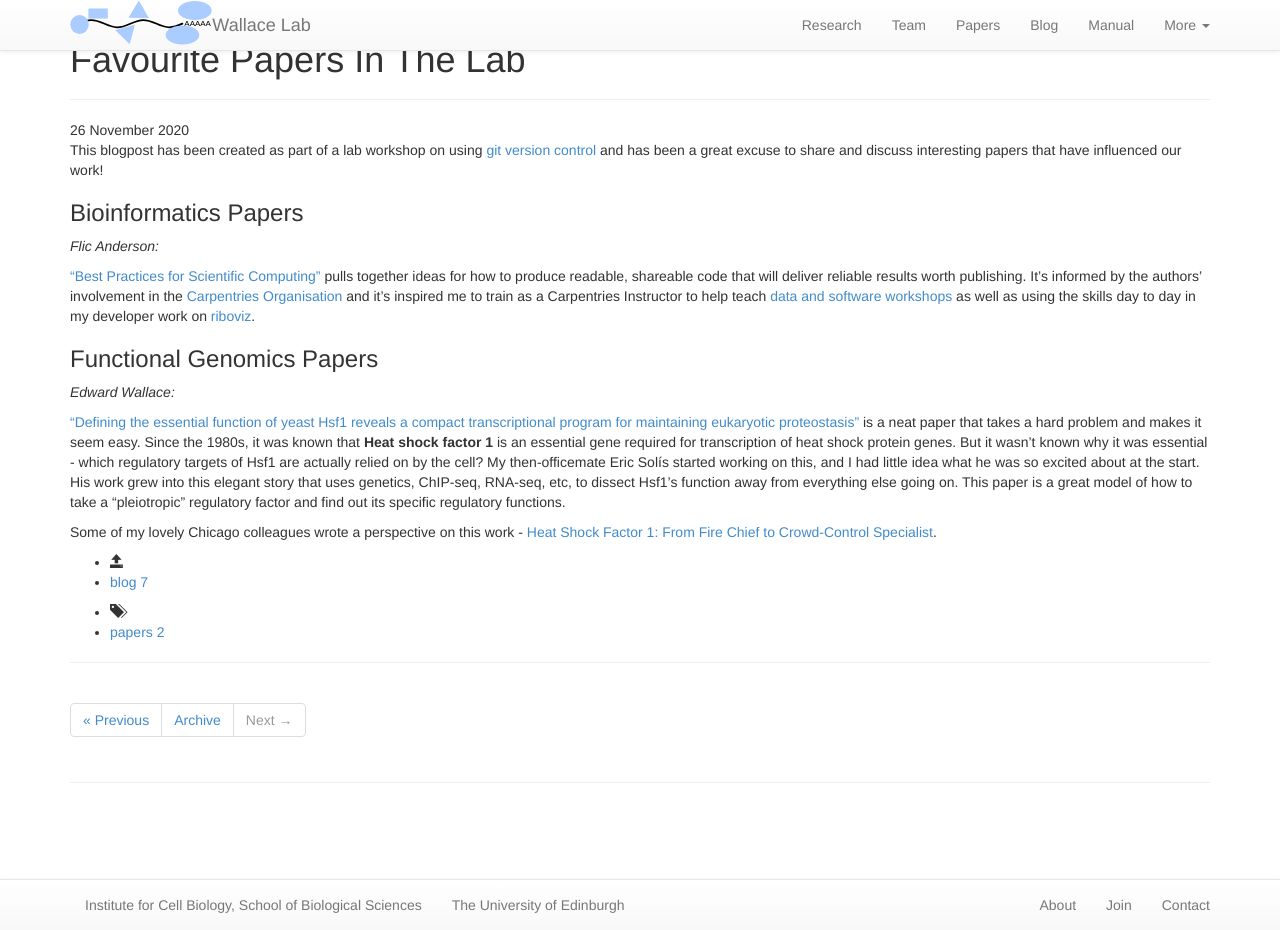
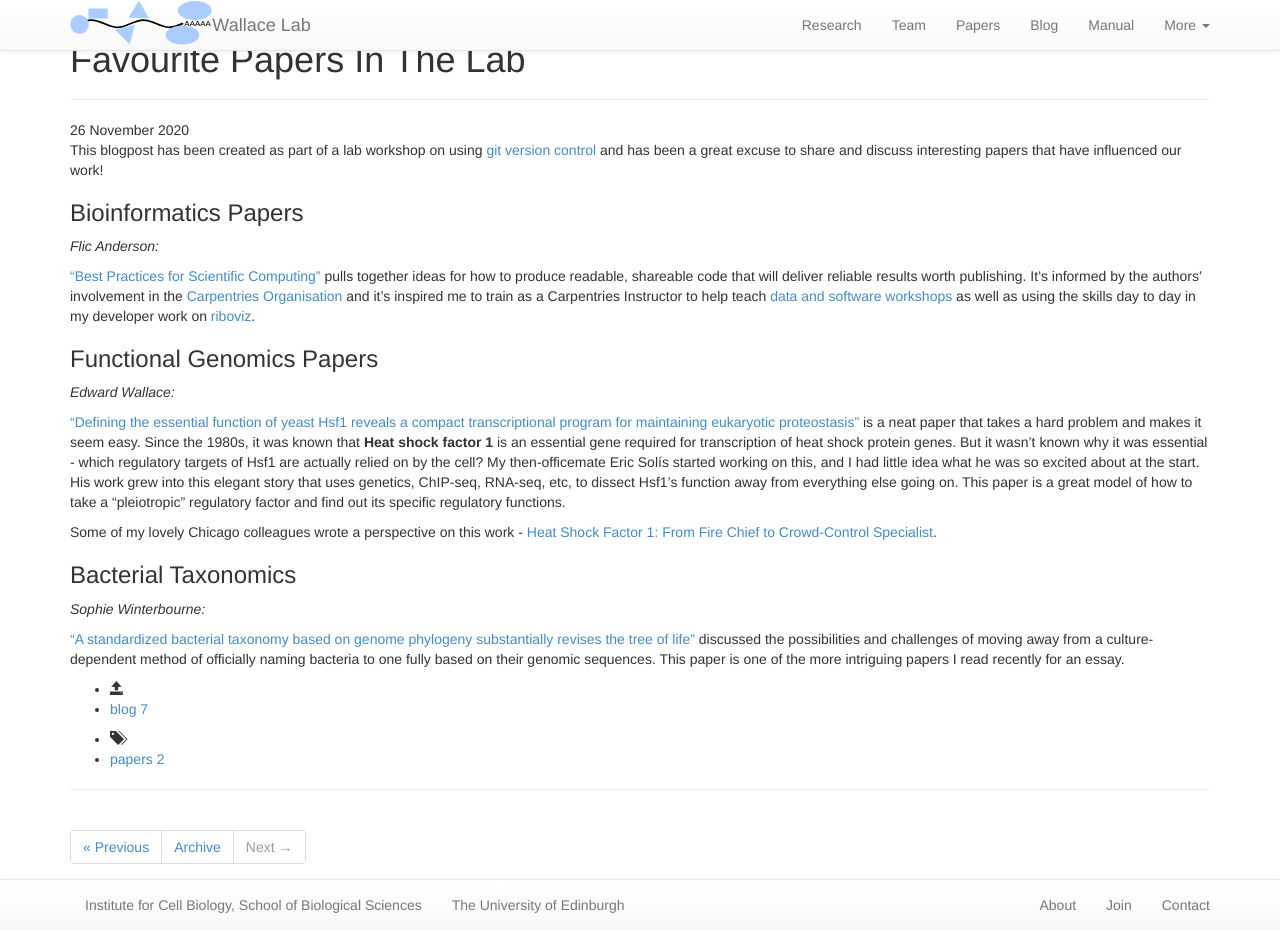
Before and after one commit to swinterbourne/ewallace.github.io, a Jekyll site: the page built from blog/_posts/2020-11-26-favourite-papers.md, in a window 1280 px wide and 930 px high. Built offline with Jekyll 4.4.1, drawn with Linux system fonts in a browser that asks for light colours; nearby versions of some CDN libraries.

Commit message:
add Sophie's favourite paper to blog 20202-11-26-favourite-papers.md

```diff
--- a/blog/_posts/2020-11-26-favourite-papers.md
+++ b/blog/_posts/2020-11-26-favourite-papers.md
@@ -25,3 +25,10 @@ This blogpost has been created as part of a lab workshop on using [git version c
 ["Defining the essential function of yeast Hsf1 reveals a compact transcriptional program for maintaining eukaryotic proteostasis"](https://dx.doi.org/10.1016%2Fj.molcel.2016.05.014) is a neat paper that takes a hard problem and makes it seem easy. Since the 1980s, it was known that **Heat shock factor 1** is an essential gene required for transcription of heat shock protein genes. But it wasn't known why it was essential - which regulatory targets of Hsf1 are actually relied on by the cell? My then-officemate Eric Solís started working on this, and I had little idea what he was so excited about at the start. His work grew into this elegant story that uses genetics, ChIP-seq, RNA-seq, etc, to dissect Hsf1's function away from everything else going on. This paper is a great model of how to take a "pleiotropic" regulatory factor and find out its specific regulatory functions.
 
 Some of my lovely Chicago colleagues wrote a perspective on this work - [Heat Shock Factor 1: From Fire Chief to Crowd-Control Specialist](http://dx.doi.org/10.1016/j.molcel.2016.06.026).
+
+
+### Bacterial Taxonomics
+
+*Sophie Winterbourne:*
+
+["A standardized bacterial taxonomy based on genome phylogeny substantially revises the tree of life"](https://www-nature-com.ezproxy.is.ed.ac.uk/articles/nbt.4229) discussed the possibilities and challenges of moving away from a culture-dependent method of officially naming bacteria to one fully based on their genomic sequences. This paper is one of the more intriguing papers I read recently for an essay.
```
